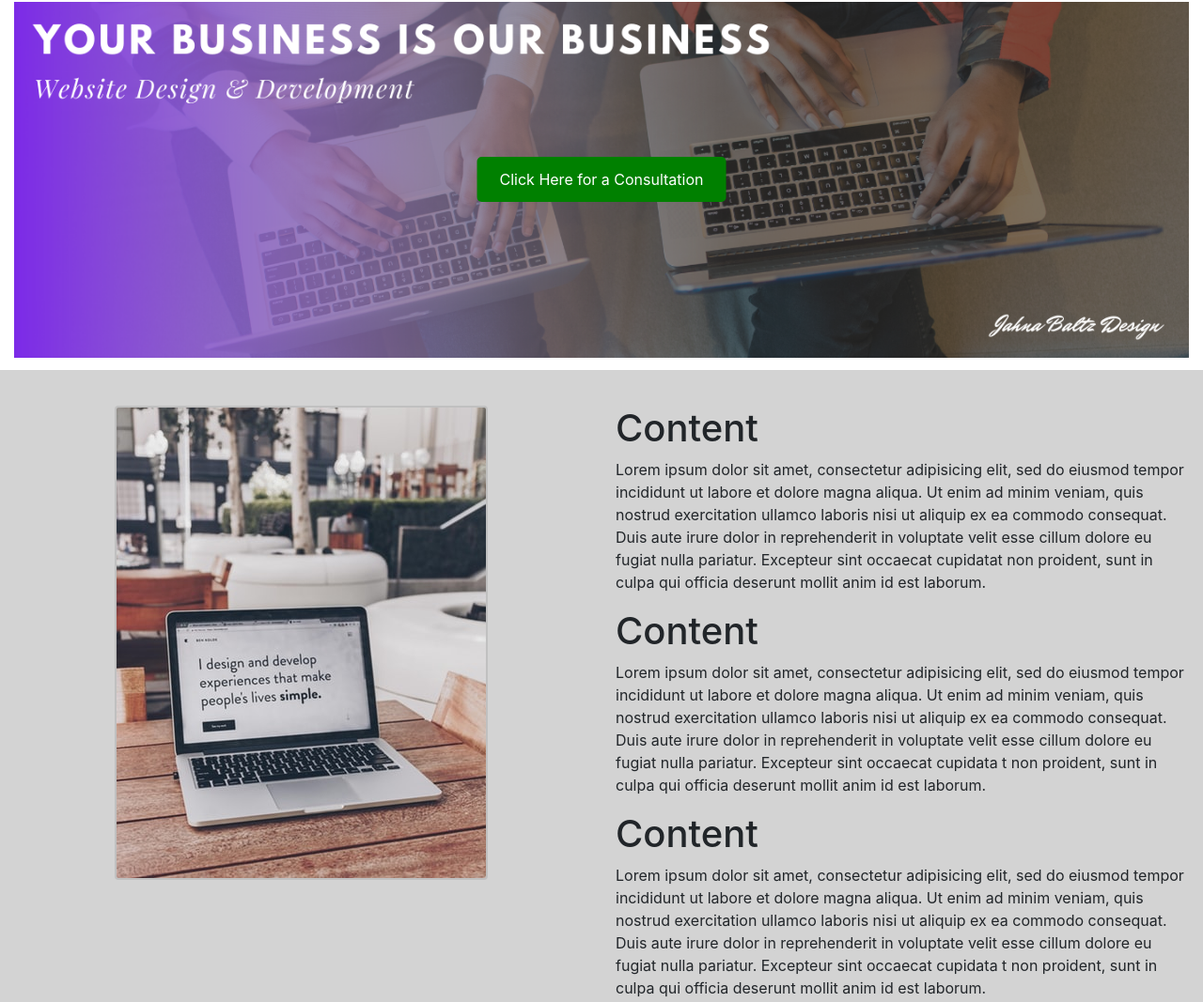
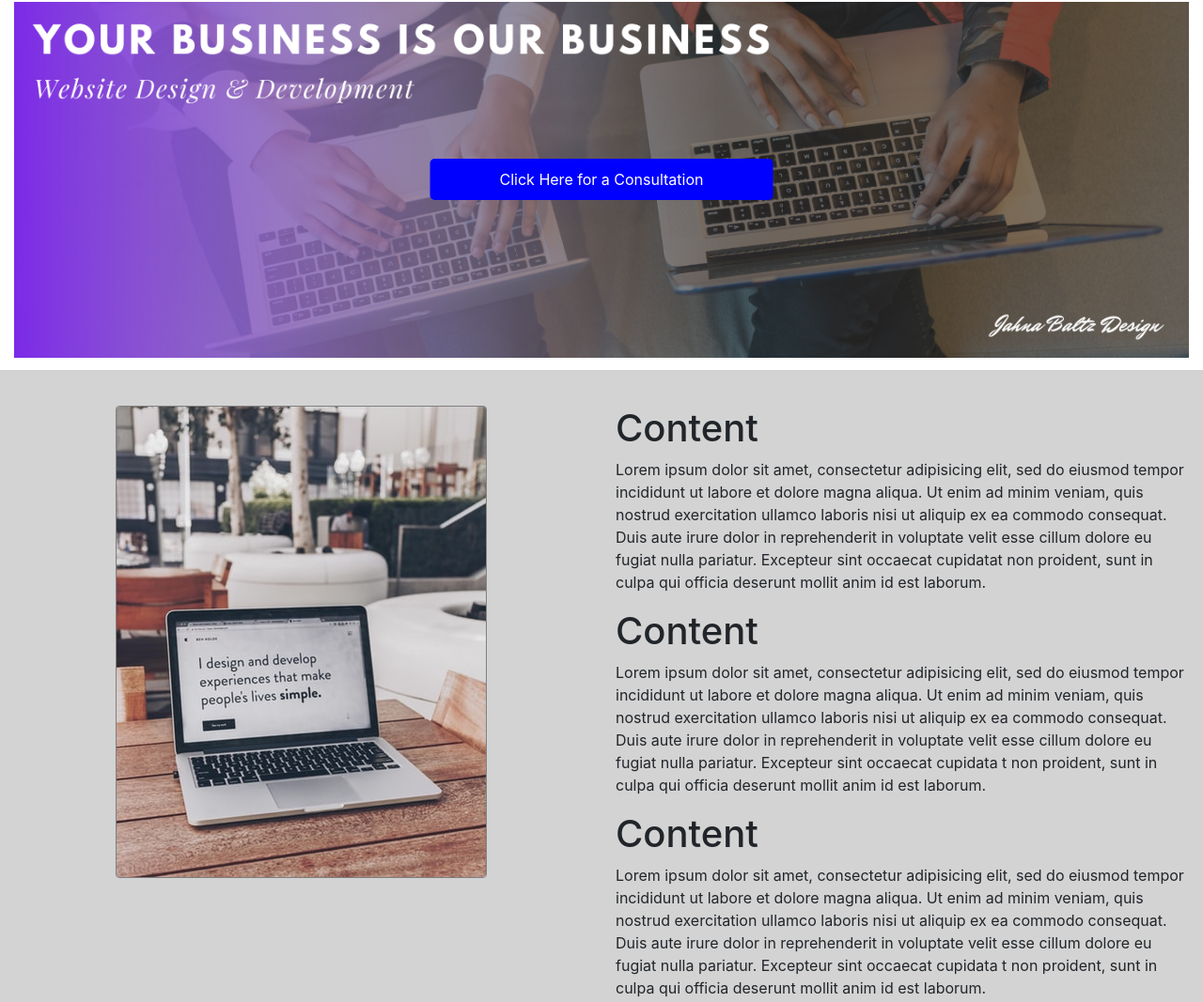
Before and after one commit to Jahnava/example-one, a website: page public/html/index.html in a window 1280 px wide. Shown: the part 1211-2278 px from the top of the page at 94% size. Drawn offline with nearby package versions, Linux system fonts and the light colour scheme.

Commit message:
added a banner

```diff
--- a/public/css/main.css
+++ b/public/css/main.css
@@ -60,10 +60,10 @@
   left: 50%;
   transform: translate(-50%, -50%);
   -ms-transform: translate(-50%, -50%);
-  background-color: green;
+  background-color: blue;
   color: white;
   font-size: 16px;
-  padding: 12px 24px;
+  padding: 10px 74px;
   border: none;
   cursor: pointer;
   border-radius: 5px;
@@ -78,6 +78,7 @@
 .content {
   background-color: lightgrey;
   margin-top: 1%;
+  margin-bottom: 3%;
 }
 
 .content-inner{
@@ -85,5 +86,5 @@
 }
 
 .comp-pic{
-  border: 2px solid silver;
+  border: 1px solid grey;
 }
--- a/public/html/index.html
+++ b/public/html/index.html
@@ -7,7 +7,6 @@
     <title>Baltz Design</title>
   </head>
   <body>
-
         <!-- logo -->
               <div id="container">
               <div id="main">
@@ -35,7 +34,6 @@
             <a class="nav-link" href="#">Contact</a>
           </li>
         </ul>
-
   <!-- carousel -->
   <div class='container-fluid'>
     <div id="carouselExampleControls" class="carousel slide" data-ride="carousel">
@@ -63,7 +61,6 @@
     </a>
   </div>
 </div>
-
 <!-- pic grid -->
 <div class='container-fluid pic-grid'>
   <div class="row align-items-center">
@@ -85,13 +82,11 @@
       </div>
     </div>
 </div>
-
 <!-- banner -->
 <div class='container-fluid banner'>
   <img src="/images/banner.png" class="img-fluid" alt="Responsive image">
    <button class="btn">Click Here for a Consultation</button>
 </div>
-
 <!-- content section -->
 <div class='container-fluid content'>
   <div class="row">
@@ -120,6 +115,10 @@
    </div>
  </div>
 </div>
+<!-- banner -->
+<div class='container-fluid banner'>
+  <img src="/images/banner1.png" class="img-fluid" alt="Responsive image">
+</div>
 
 
 
```
Also changed, not shown: public/images/banner1.png (added).
